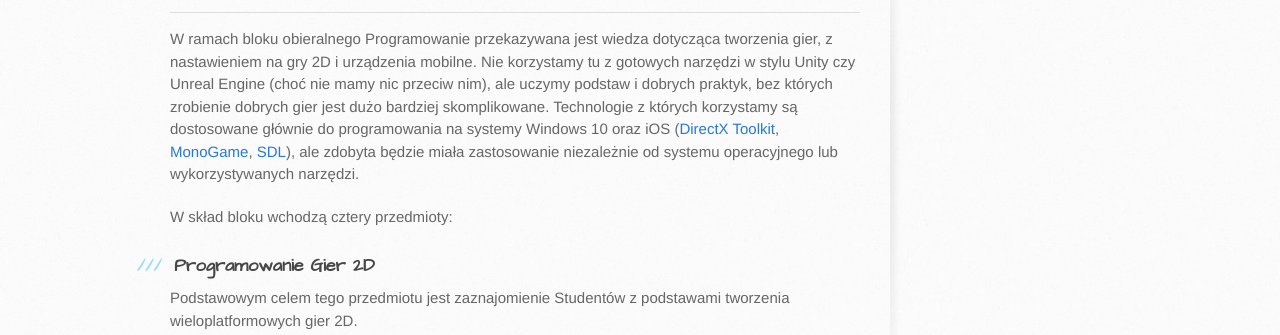
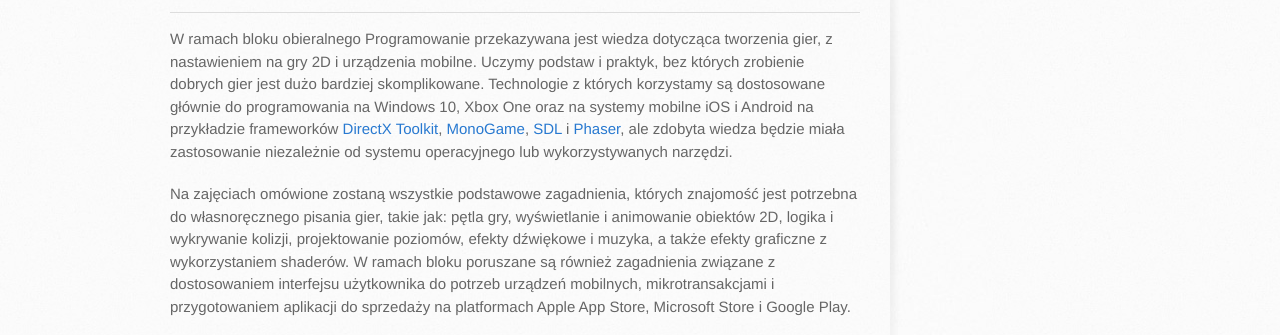
Before and after one commit to IIS-Mobile/IIS-Mobile.github.io, a plain HTML site: page index.html in a window 1280 px wide. Shown: the part 439-774 px from the top of the page. Drawn offline with Linux system fonts and the light colour scheme.

Commit message:
Update index.html

```diff
--- a/index.html
+++ b/index.html
@@ -1,3 +1,4 @@
+
 <!DOCTYPE html>
 <html>
   <head>
@@ -36,7 +37,9 @@
 
 <hr>
 
-<p>W ramach bloku obieralnego Programowanie przekazywana jest wiedza dotycząca tworzenia gier, z nastawieniem na gry 2D i urządzenia mobilne. Nie korzystamy tu z gotowych narzędzi w stylu Unity czy Unreal Engine (choć nie mamy nic przeciw nim), ale uczymy podstaw i dobrych praktyk, bez których zrobienie dobrych gier jest dużo bardziej skomplikowane. Technologie z których korzystamy są dostosowane głównie do programowania na systemy Windows 10 oraz iOS (<a href="https://github.com/Microsoft/DirectXTK">DirectX Toolkit</a>, <a href="http://www.monogame.net/">MonoGame</a>, <a href="https://www.libsdl.org/">SDL</a>), ale zdobyta będzie miała zastosowanie niezależnie od systemu operacyjnego lub wykorzystywanych narzędzi.</p>
+<p>W ramach bloku obieralnego Programowanie przekazywana jest wiedza dotycząca tworzenia gier, z nastawieniem na gry 2D i urządzenia mobilne. Uczymy podstaw i praktyk, bez których zrobienie dobrych gier jest dużo bardziej skomplikowane. Technologie z których korzystamy są dostosowane głównie do programowania na Windows 10, Xbox One oraz na systemy mobilne iOS i Android na przykładzie frameworków <a href="https://github.com/Microsoft/DirectXTK">DirectX Toolkit</a>, <a href="http://www.monogame.net/">MonoGame</a>, <a href="https://www.libsdl.org/">SDL</a> i <a href="https://phaser.io">Phaser</a>, ale zdobyta wiedza będzie miała zastosowanie niezależnie od systemu operacyjnego lub wykorzystywanych narzędzi.
+<p>Na zajęciach omówione zostaną wszystkie podstawowe zagadnienia, których znajomość jest potrzebna do własnoręcznego pisania gier, takie jak: pętla gry, wyświetlanie i animowanie obiektów 2D,  logika i wykrywanie kolizji, projektowanie poziomów, efekty dźwiękowe i muzyka, a także efekty graficzne z wykorzystaniem shaderów. W ramach bloku poruszane są również zagadnienia związane z dostosowaniem interfejsu użytkownika do potrzeb urządzeń mobilnych, mikrotransakcjami i przygotowaniem aplikacji do sprzedaży na platformach Apple App Store, Microsoft Store i Google Play.
+
 
 <p>W skład bloku wchodzą cztery przedmioty:</p>
 
```
